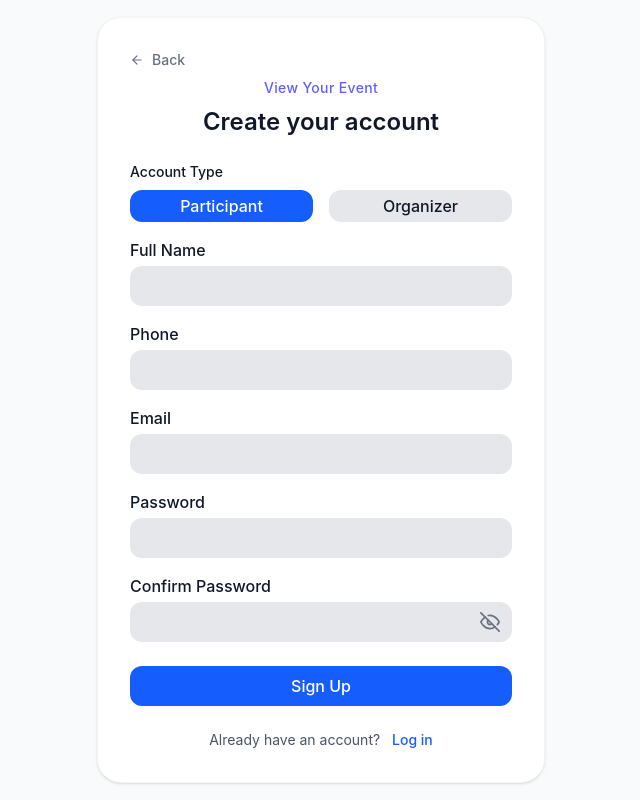
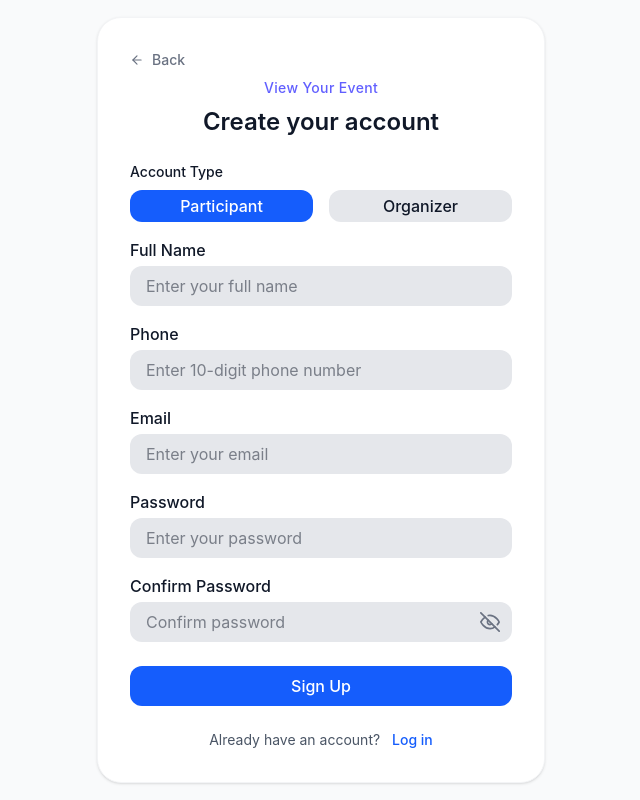
Before and after one commit to Susikaran-M/Product-Event, a React (Vite) app: page /register in a window 1280 px wide. Shown: the whole page, without its empty margins (319-959 px from the left). Built offline with nearby package versions, Linux system fonts and the light colour scheme.

Commit message:
added missed attributes for forms and made accessible

```diff
--- a/src/pages/Login.jsx
+++ b/src/pages/Login.jsx
@@ -40,10 +40,14 @@ const Login = () => {
         <form onSubmit={handleLogin} className="space-y-4">
 
             <div>
-            <label className="block text-base font-medium text-gray-900 mb-1">Email</label>
+            <label htmlFor="email" className="block text-base font-medium text-gray-900 mb-1">Email</label>
 
             <input
+                id="email"
+                name="email"
                 type="email"
+                autoComplete="email"
+                placeholder="Enter your email"
                 value={email}
                 onChange={(e) => setEmail(e.target.value)}
                 className="w-full bg-gray-200 rounded-xl px-4 py-3 text-gray-900 outline-none focus:ring-2 focus:ring-blue-600 transition-all"
@@ -51,9 +55,13 @@ const Login = () => {
                />
             </div>
             <div >
-              <label className="block text-base font-medium text-gray-900 mb-1">Password</label>
+              <label htmlFor="password" className="block text-base font-medium text-gray-900 mb-1">Password</label>
             <div className="relative">
             <input
+                id="password"
+                name="password"
+                autoComplete="new-password"
+                placeholder="Enter your password"
                 type={showPassword ? "text" : "password"}
                 value={password}
                 onChange={(e) => setPassword(e.target.value)}
@@ -98,7 +106,7 @@ const Login = () => {
         </div>
         {/* the signup link */}
         <p className="text-center text-sm text-gray-600 ">
-          Dont have an account?{' '}
+          Don't have an account?{' '}
           <Link to="/register" className="text-blue-600 font-medium hover:underline pl-2">
             Sign up as new user
           </Link>
--- a/src/pages/Register.jsx
+++ b/src/pages/Register.jsx
@@ -10,12 +10,18 @@ const Register = () => {
     const [role, setRole] = useState('PARTICIPANT')
     const [confirmPassword, setConfirmPassword] = useState('')
     const [showPassword, setShowPassword] = useState(false);
+    const [error, setError] = useState('');
     const handleRegister = async (e) => {
     e.preventDefault();
+    setError('');
+
+    if (password !== confirmPassword) {
+      return setError('Passwords do not match. Please try again.');
+    }
     try {
       alert('Registration successful! You can now log in.');
     } catch (error) {
-      console.error('Login failed:', error);
+      setError('Registration failed. Please try again.');
     }
   };
 
@@ -36,10 +42,16 @@ const Register = () => {
                  <h1 className="text-2xl font-semibold text-gray-900 mt-2">Create your
                    account</h1>
                </div>
+               {/* password match validation */}
+               {error && (
+          <div className="bg-red-50 text-red-600 px-4 py-3 rounded-xl text-sm font-medium border border-red-100 text-center">
+            {error}
+          </div>
+        )}
                 {/* the register form */}
                 <form onSubmit={handleRegister} className="space-y-4">
-           <div>
-                <label className="block text-sm font-medium text-gray-900 mb-2">Account Type</label>
+           <div aria-labelledby="role-group-label">
+                <label id="role-group-label" className="block text-sm font-medium text-gray-900 mb-2">Account Type</label>
             <div className="grid grid-cols-2 gap-4">
 
               <button
@@ -62,9 +74,13 @@ const Register = () => {
               </div>
 
             <div>
-            <label className="block text-base font-medium text-gray-900 mb-1">Full Name</label>
+            <label htmlFor="name" className="block text-base font-medium text-gray-900 mb-1">Full Name</label>
 
             <input
+                id="name"
+                name="name"
+                autoComplete="name"
+                placeholder="Enter your full name"
                 type="text"
                 value={name}
                 onChange={(e) => setName(e.target.value)}
@@ -74,9 +90,13 @@ const Register = () => {
             </div>
 
             <div>
-            <label className="block text-base font-medium text-gray-900 mb-1">Phone</label>
+            <label htmlFor="contact" className="block text-base font-medium text-gray-900 mb-1">Phone</label>
 
             <input
+              id="contact"
+              name="contact"
+              autoComplete="tel"
+              placeholder="Enter 10-digit phone number"
                 type="tel"
                 value={contact}
                 pattern="[0-9]{10}"
@@ -87,9 +107,13 @@ const Register = () => {
             </div>
 
               <div>
-            <label className="block text-base font-medium text-gray-900 mb-1">Email</label>
+            <label htmlFor="email" className="block text-base font-medium text-gray-900 mb-1">Email</label>
 
             <input
+                id="email"
+                name="email"
+                autoComplete="email"
+                placeholder="Enter your email"
                 type="email"
                 value={email}
                 onChange={(e) => setEmail(e.target.value)}
@@ -98,9 +122,13 @@ const Register = () => {
                />
             </div>
                   <div>
-            <label className="block text-base font-medium text-gray-900 mb-1">Password</label>
+            <label htmlFor="password" className="block text-base font-medium text-gray-900 mb-1">Password</label>
 
             <input
+                id="password"
+                name="password"
+                autoComplete="new-password"
+                placeholder="Enter your password"
                 type={showPassword ? "text" : "password"}
                 value={password}
                 onChange={(e) => setPassword(e.target.value)}
@@ -111,10 +139,13 @@ const Register = () => {
             </div>
 
               <div>
-            <label className="block text-base font-medium text-gray-900 mb-1">Confirm Password
+            <label htmlFor="confirmPassword" className="block text-base font-medium text-gray-900 mb-1">Confirm Password
             </label>
             <div className="relative">
             <input
+                id="confirmPassword"
+                name="confirmPassword"
+                placeholder="Confirm password"
                 type={showPassword ? "text" : "password"}
                 value={confirmPassword}
                 onChange={(e) => setConfirmPassword(e.target.value)}
```
